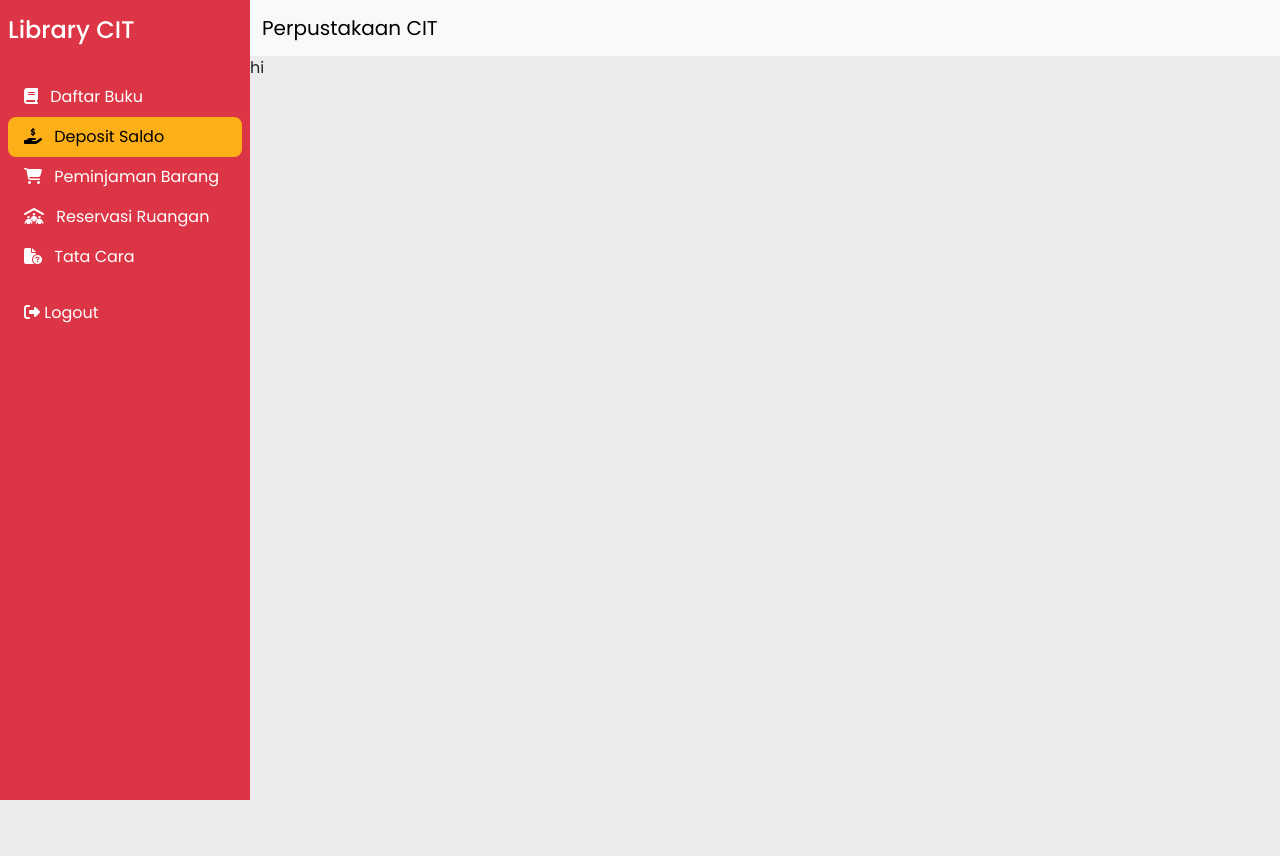
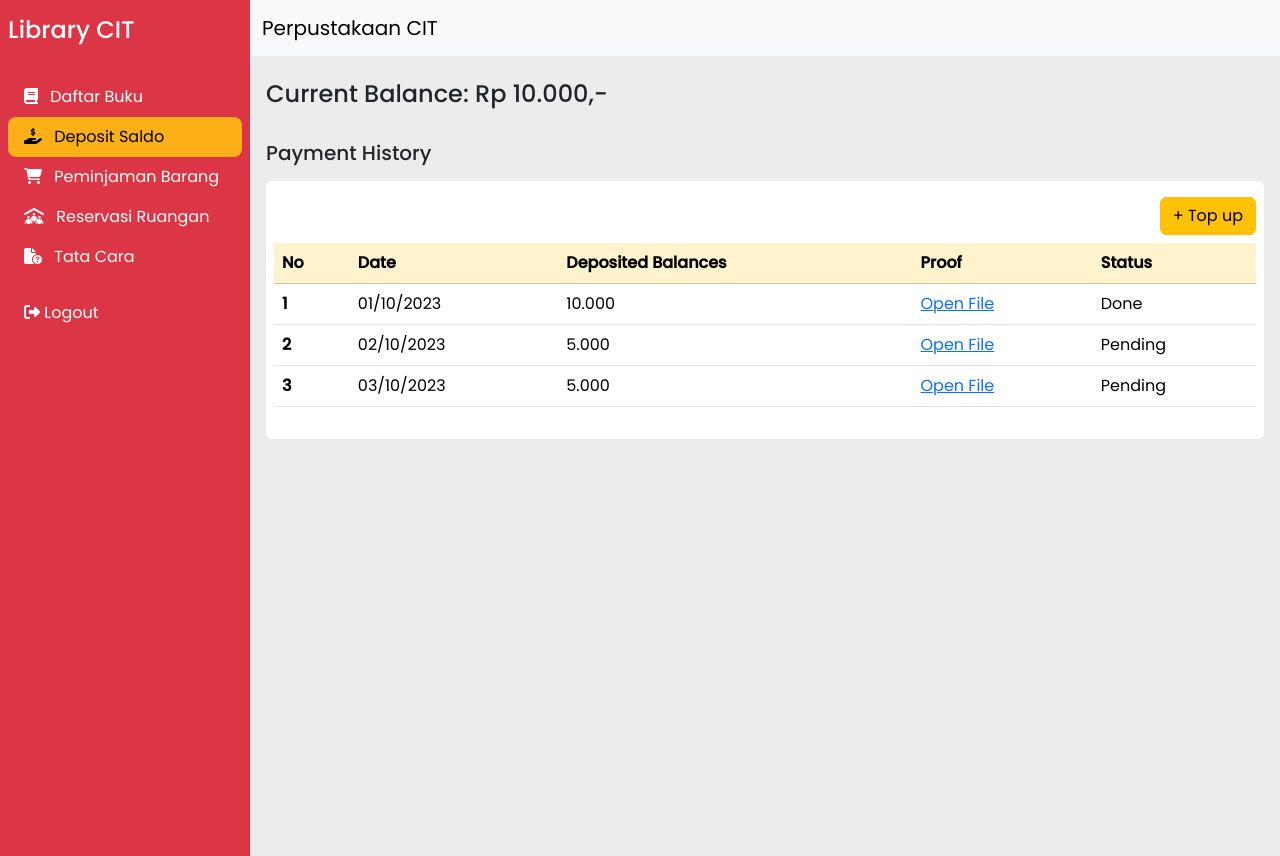
Before and after one commit to CennTT/library-cit, a Flask app: page /deposit in a window 1280 px wide. Before the commit the page ends 800 px from the top, so only its background shows below. Run offline with Flask 3, Linux system fonts and the light colour scheme; the visitor is signed in with stand-in values (Sample User, id 1); some libraries are stand-ins or nearby versions.

Commit message:
add deposit.html

```diff
--- a/app/templates/nonadmin/deposit.html
+++ b/app/templates/nonadmin/deposit.html
@@ -1,3 +1,74 @@
 {% extends "nonadmin/test.html" %} {% block body %}
-hi
+<div class="main-container d-flex">
+    <div class="content">
+    <div class="deposit-saldo-content px-3 pt-4">
+        <h4 class="pb-4">Current Balance: Rp 10.000,-</h4>
+        <h5 class="pb-2">Payment History</h5>
+        <div class="container bg-white px-2 py-3 rounded">
+            <div class=" d-md-flex justify-content-md-end pb-2">
+                <button class="btn btn-warning" data-bs-toggle="modal" data-bs-target="#exampleModal">+ Top up</button>
+            </div>
+            <table class="table table-rounded">
+                <thead class="table-warning">
+                <tr>
+                    <th scope="col">No</th>
+                    <th scope="col">Date</th>
+                    <th scope="col">Deposited Balances</th>
+                    <th scope="col">Proof</th>
+                    <th scope="col">Status</th>
+                </tr>
+                </thead>
+                <tbody>
+                <tr>
+                    <th scope="row">1</th>
+                    <td>01/10/2023</td>
+                    <td>10.000</td>
+                    <td><a href="">Open File</a></td>
+                    <td>Done</td>
+                </tr>
+                <tr>
+                    <th scope="row">2</th>
+                    <td>02/10/2023</td>
+                    <td>5.000</td>
+                    <td><a href="">Open File</a></td>
+                    <td>Pending</td>
+                </tr>
+                <tr>
+                    <th scope="row">3</th>
+                    <td>03/10/2023</td>
+                    <td>5.000</td>
+                    <td><a href="">Open File</a></td>
+                    <td>Pending</td>
+                </tr>
+                </tbody>
+            </table>
+        </div>
+    </div>
+    <div class="modal fade" id="exampleModal" tabindex="-1" aria-labelledby="exampleModalLabel" aria-hidden="true">
+        <div class="modal-dialog">
+          <div class="modal-content">
+            <div class="modal-header">
+              <h1 class="modal-title fs-5" id="exampleModalLabel">Top Up Printer Balance</h1>
+              <button type="button" class="btn-close" data-bs-dismiss="modal" aria-label="Close"></button>
+            </div>
+            <div class="modal-body">
+                <form>
+                    <div class="mb-3">
+                      <label for="amount" class="form-label">Input Amount (Rp)</label>
+                      <input type="number" class="form-control" id="amount">
+                    </div>
+                    <div class="mb-3">
+                      <label for="input-file" class="form-label">Proof</label>
+                      <input type="file" class="form-control" id="input-file">
+                    </div>
+                  </form>
+            </div>
+            <div class="modal-footer">
+              <button type="button" class="btn btn-secondary" data-bs-dismiss="modal">Close</bu tton>
+              <button type="button" class="btn btn-success">Top Up</button>
+            </div>
+          </div>
+        </div>
+      </div>
+</div>
 {% endblock %}
```
